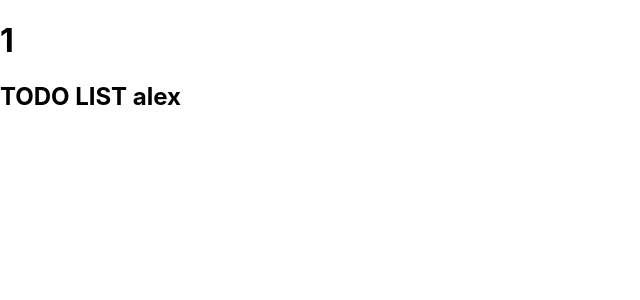
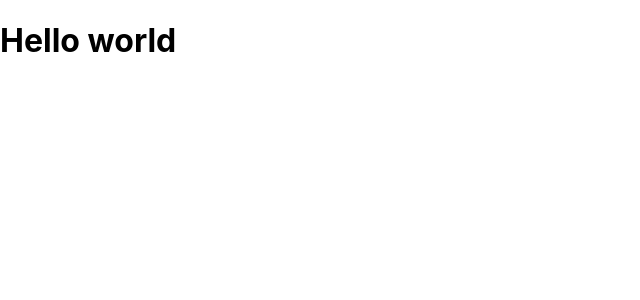
Before and after one commit to musta7188/Front_end_property_management, a React (Create React App) app: page / in a window 1280 px wide. Shown: the top 300 px of the page, without its empty margins (0-640 px from the left). Built offline with nearby package versions, Linux system fonts and the light colour scheme.

Commit message:
set the initial code

```diff
--- a/src/App.js
+++ b/src/App.js
@@ -1,24 +1,13 @@
 import React, {useState, useEffect} from 'react';
 import './App.css';
 
-function Todo({name}){
-  return(
-    <h2>TODO LIST {name}</h2>
-  )
-}
 export default function App() {
-  const [value, setValue] = useState(1);
-  const [name, setName] = useState('alex');
 
-  useEffect(() => {
-    console.log('initialite and update')
-
-  },[name])
 
   return (
     <div>
-      <h1>{value}</h1>
-      <Todo name={name}/>
+      <h1>Hello world</h1>
+
     </div>
   )
 }
```
Also changed, not shown: frontend/src/App.js (deleted, +0 -12 lines).
